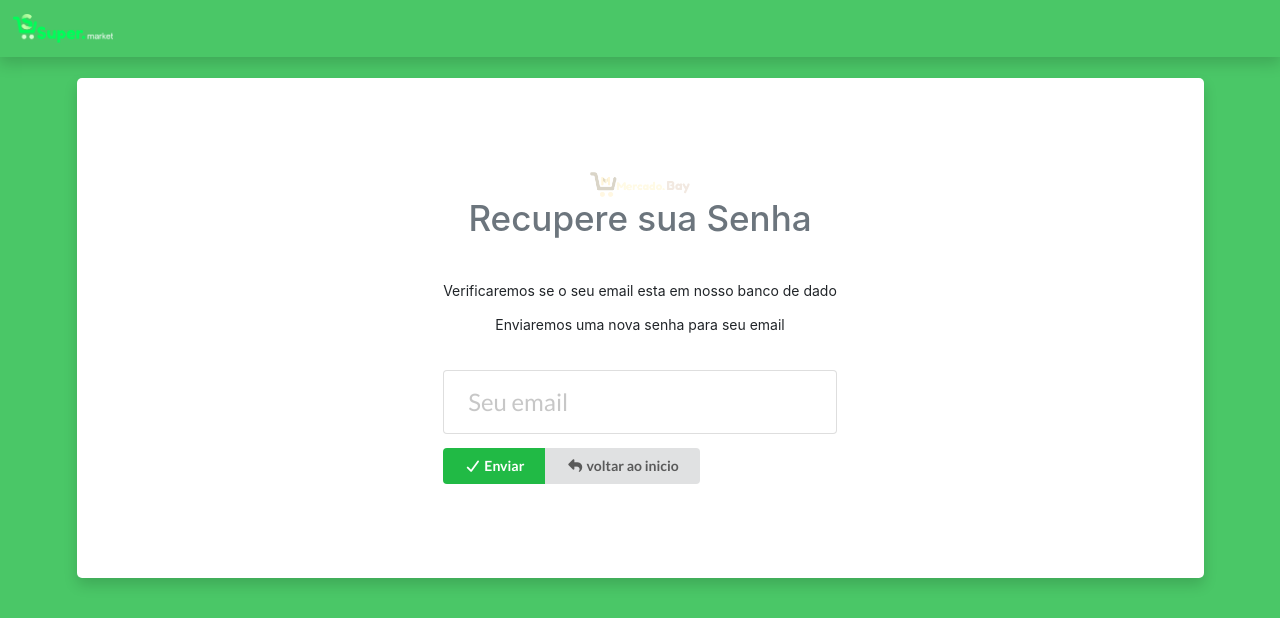
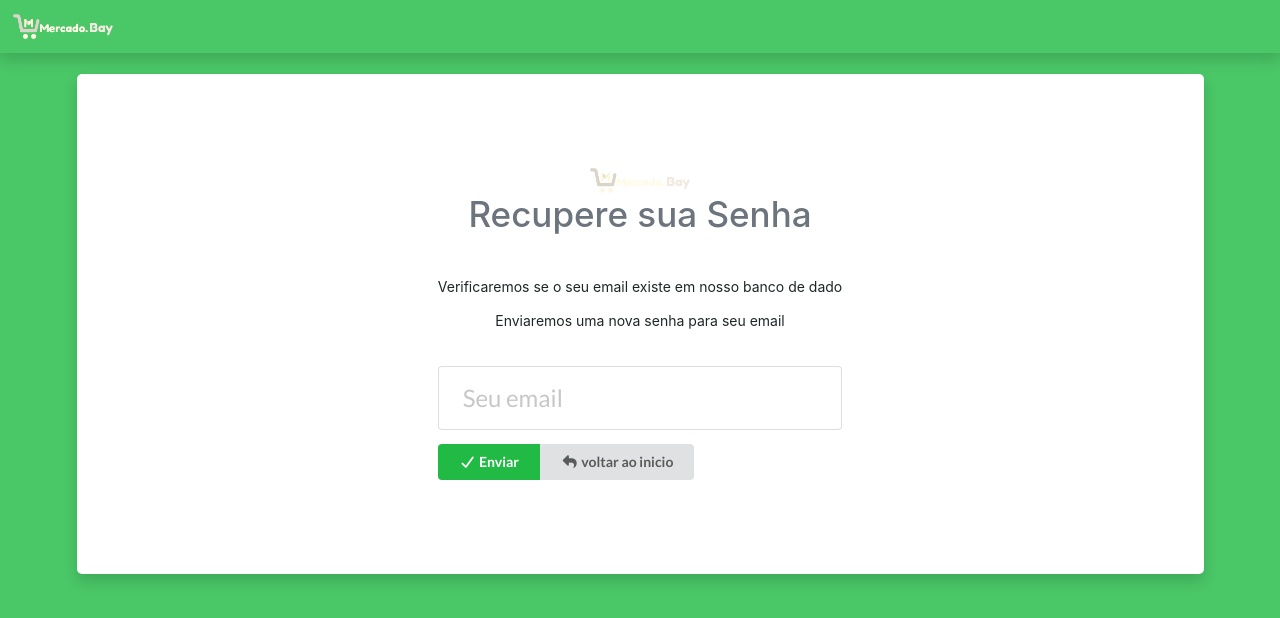
Before and after one commit to rafaelshembek/supermarket, a PHP site: page /interface/esqueceu_senha in a window 1280 px wide. Shown: the top 618 px of the page. Run offline with PHP 8.4, Linux system fonts and the light colour scheme; some libraries are stand-ins or nearby versions.

Commit message:
alterações da logo da plataforma

```diff
--- a/funcoes/fu_case_menu.php
+++ b/funcoes/fu_case_menu.php
@@ -9,9 +9,6 @@ class menu_Top{
             echo '<div class="ui attached secondary stackable menu bg-white border-0">';
             echo '<div class="card-body text-center">';
                 echo '<img src="img/logo_oficial/logo-super.market.png" width="100em" alt="logo marketplace">';
-            echo '</div>';
-            echo '<div class="card-body text-center">';
-                echo '<div class="title font-weight-bold text-muted">Tenha uma otimas compras</div>';
             echo '</div>';
                 echo '<ul class="right menu">';
                     echo'<div class="item justify-content-center">';
--- a/interface/barra_top_carrinho.php
+++ b/interface/barra_top_carrinho.php
@@ -37,7 +37,7 @@
                             break;
                         case 'usuario':
                             echo '<div class="ui attached secondary stackable small menu shadow border-0" style="background: #4AC767;">';
-                            echo '<div class="card-body text-center"><img src="../../img/logo_oficial/logo-super-market-2.png" width="100em"></div>';
+                            echo '<div class="card-body text-center"><img src="../../img/logo_oficial/logo-small-top-page-cadastro.png" width="100em"></div>';
 
                                     echo '<div class="right menu">';
                                             echo '<div class="item justify-content-center">';
@@ -55,7 +55,7 @@
 
         }else if(!isset($_SESSION['id_user']) && !isset($_GET['refLoja']) || isset($_GET['refLoja'])){
             echo '<div class="ui attached secondary stackable small menu shadow border-0"style="background: #4AC767;">';
-            echo '<div class="card-body text-center"><img src="../../img/logo_oficial/logo-super-market-2.png" width="100em"></div>';
+            echo '<div class="card-body text-center"><img src="../../img/logo_oficial/logo-small-top-page-cadastro.png" width="100em"></div>';
             echo '<div class="right menu">';
                 echo '<div class="item justify-content-center">';
                     echo '<a class="nav-link text-white" href="../../">inicio</a>';
--- a/interface/cadastrar_produtos.php
+++ b/interface/cadastrar_produtos.php
@@ -30,7 +30,7 @@
     <!-- menu top -->
     <div class="ui secondary menu border-0 shadow" id="menu-top">
         <div class="card-body">
-            <img src="../img/logo_oficial/logo-super-market-2.png" width="100em" alt="">
+            <img src="../img/logo_oficial/logo-small-top-page-cadastro.png" width="100em" alt="">
         </div>
     </div>
 <section class="ui container bg-white shadow" style="border-radius: 15px;">
--- a/interface/configuracoes.php
+++ b/interface/configuracoes.php
@@ -36,7 +36,7 @@
         }
     ?>
     <div class="ui attached stackable secondary menu shadow border-0" style="background: #4AC767;">
-        <div class="card-body">        <img src="../img/logo_oficial/logo-super-market-2.png" width="100em" alt=""></div>
+        <div class="card-body">        <img src="../img/logo_oficial/logo-small-top-page-cadastro.png" width="100em" alt=""></div>
     </div>
 <section class="ui container m-4 bg-white shadow">
     <!-- MENU -->
--- a/interface/esqueceu_senha.php
+++ b/interface/esqueceu_senha.php
@@ -12,7 +12,7 @@
 </head>
 <body>
     <div class="ui attached stackable secondary segment border-0 menu shadow bgMenuRecoveryPassword">
-            <img src="../img/logo_oficial/logo-super-market-2.png" width="100em" alt="">
+            <img src="../img/logo_oficial/logo-small-top-page-cadastro.png" width="100em" alt="">
     </div>
     <section class="ui container mt-4 shadow d-flex justify-content-center align-content-center flex-column flex-wrap backgroundRecoveryPassword">
         <div class="row">
@@ -25,7 +25,7 @@
                     <div class="h1 text-muted font-weight-ligth">Recupere sua Senha</div>
                 </div>
                 <div class="card-body text-center">
-                    <p>Verificaremos se o seu email esta em nosso banco de dado</p>
+                    <p>Verificaremos se o seu email existe em nosso banco de dado</p>
                     <p>Enviaremos uma nova senha para seu email</p>
                 </div>
                 <div class="card-body">
--- a/interface/loja.php
+++ b/interface/loja.php
@@ -79,7 +79,7 @@ if(isset($_SESSION['id_user']) || isset($_GET['refLoja'])){
             require_once('barra_top_loja.php');
         }else{
             echo '<div class="ui attached secondary stackable menu border-0 shadow" style="background: #56d465;">';
-            echo '<div class="card-body"><img src="../../img/logo_oficial/logo-super-market-2.png" width="100em" alt=""></div>';
+            echo '<div class="card-body"><img src="../../img/logo_oficial/logo-small-top-page-cadastro.png" width="100em" alt=""></div>';
             echo '<div class="right menu">';
             echo '<div class="item justify-content-center">';
                 echo '<a class="nav-link text-white" href="../../"><strong>inicio</strong></a>';
@@ -252,7 +252,7 @@ if(isset($_SESSION['id_user']) || isset($_GET['refLoja'])){
                 </div>
                 <div class="col-md-4 text-center text-muted">
                     <div class="card-body m-2 d-flex justify-content-center">
-                        <img class="ui small image d-flex align-self-center" src="../../img/logo_oficial/logo-small-top-page-cadastro.png" alt="logo marca super.market">
+                        <img class="ui small image d-flex align-self-center" src="../../img/logo_oficial/logo-super.market.png" alt="logo marca super.market">
                     </div>
                     <div class="card-body m-2 text-muted">
                         <h3 class="font-weight-light">Grupo Empresarial <i class="flag br"></i></h3>
--- a/interface/painel.php
+++ b/interface/painel.php
@@ -24,7 +24,7 @@
 <div class="ui attached secondary stackable shadow menu border-0" id="menuPainelBars">
     <div class="card-body">
         <!-- logo here! -->
-        <img src="../img/logo_oficial/logo-super-market-2.png" width="100em" alt="">
+        <img src="../img/logo_oficial/logo-small-top-page-cadastro.png" width="100em" alt="">
     </div>
 </div>
 <section class="ui container bg-white shadow m-4">
@@ -51,7 +51,7 @@
 <!-- menu painel -->
 <div class="ui attached stackable secondary menu border-0">
     <div class="card-body text-center">
-        <img src="../img/logo_oficial/logo-small-top-page-cadastro.png" width="100em" alt="">
+        <img src="../img/logo_oficial/logo-super.market.png" width="100em" alt="">
     </div>
     <div class="item justify-content-center">
         <a class="nav-link" href="../" style="color:#aeaeae;"><i class="fas fa-home"></i> <strong>Home Page</strong></a>
```
